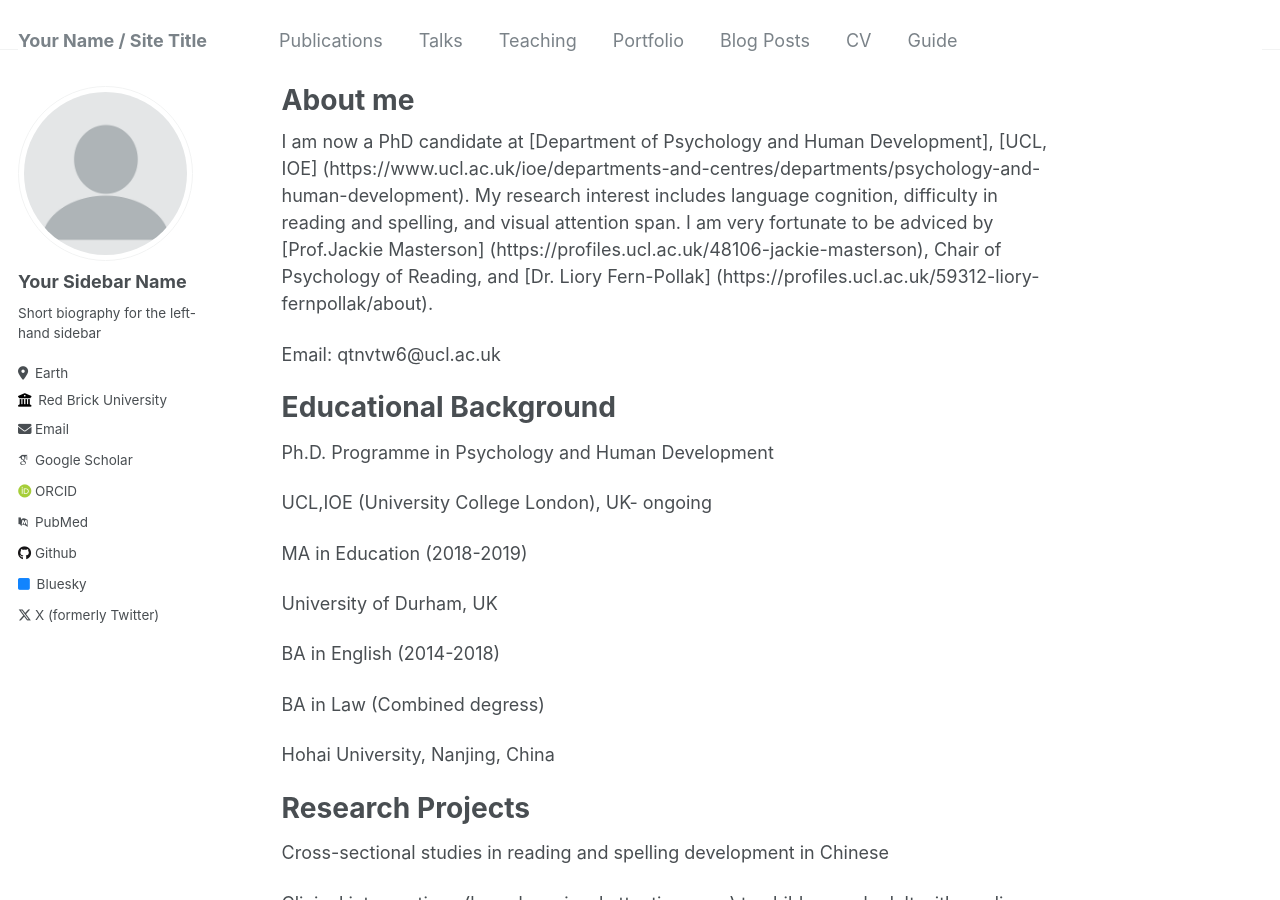
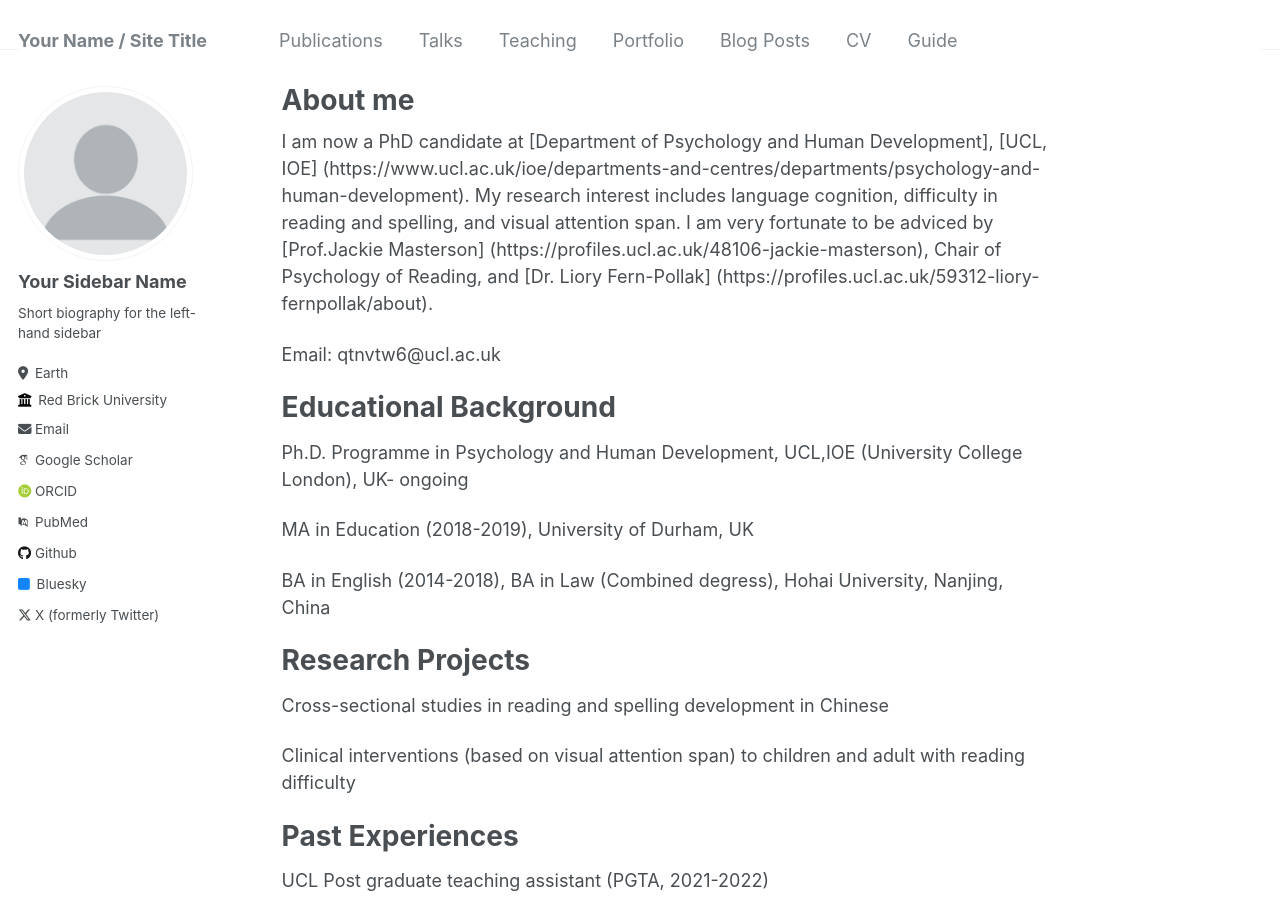
Before and after one commit to TianIEee/Tianyiw.github.io, a Jekyll site: the page built from _pages/about.md, in a window 1280 px wide and 900 px high. Built offline with Jekyll 4.4.1, drawn with Linux system fonts in a browser that asks for light colours; some web fonts are replaced.

```diff
--- a/_pages/about.md
+++ b/_pages/about.md
@@ -14,21 +14,11 @@ Email: qtnvtw6@ucl.ac.uk
 
 Educational Background
 ======
-Ph.D. Programme in Psychology and Human Development
+Ph.D. Programme in Psychology and Human Development, UCL,IOE (University College London), UK- ongoing
 
-UCL,IOE (University College London), UK- ongoing
+MA in Education (2018-2019), University of Durham, UK
 
-
-MA in Education (2018-2019)
-
-University of Durham, UK
-
-
-BA in English (2014-2018)
-
-BA in Law (Combined degress)
-
-Hohai University, Nanjing, China
+BA in English (2014-2018), BA in Law (Combined degress), Hohai University, Nanjing, China
 
 Research Projects
 ======
```
